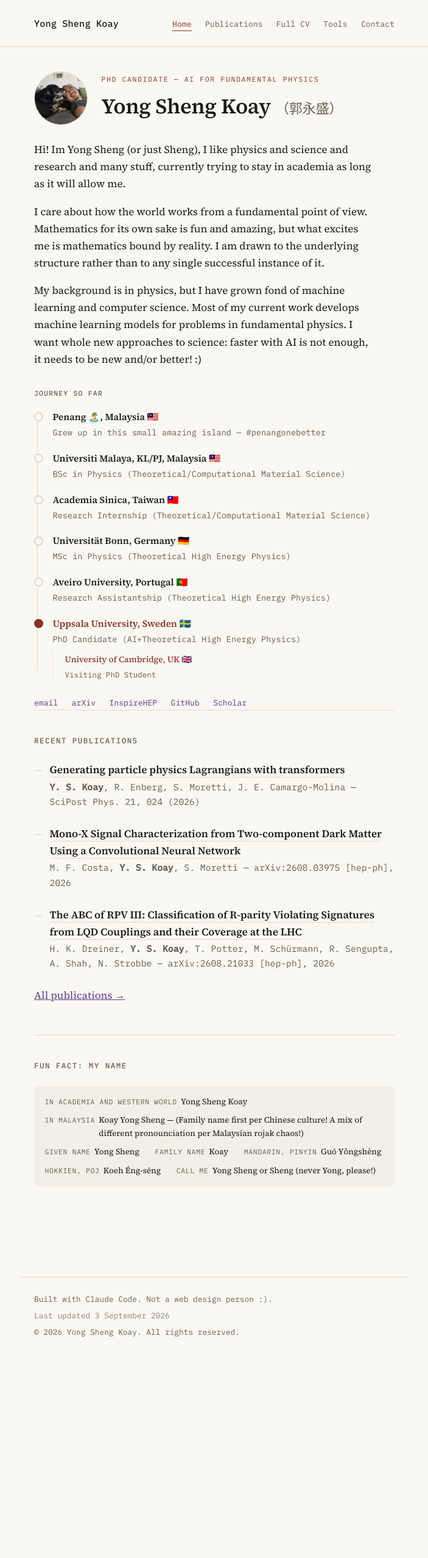
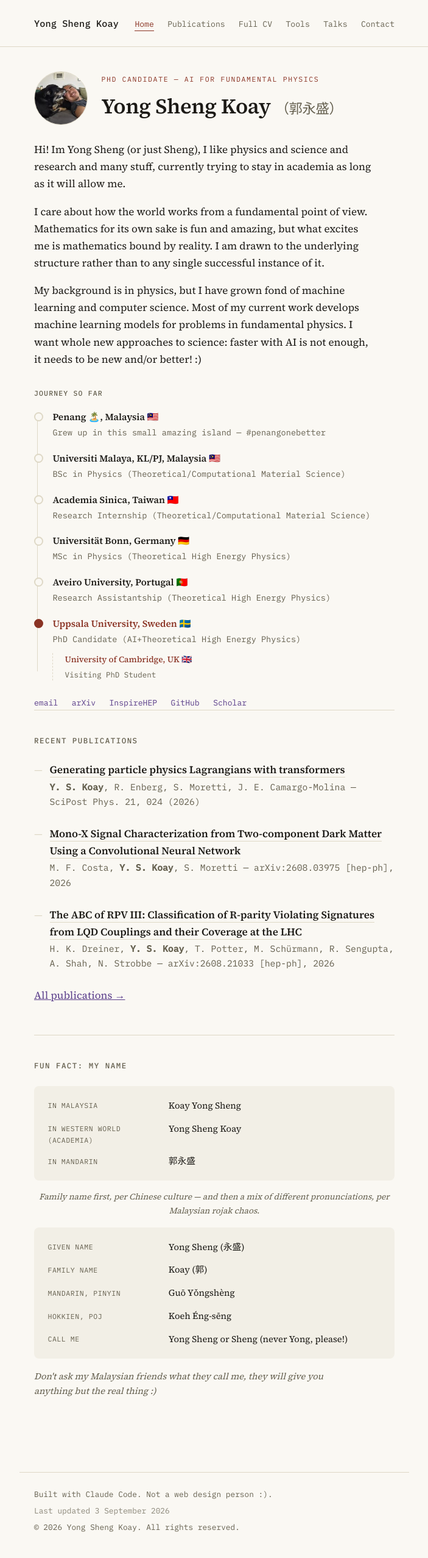
Before and after one commit to kys-sheng/kys-sheng.github.io, a Jekyll site: the page built from index.html, in a window 1280 px wide. Shown: the whole page at 61% size, without its empty margins (288-991 px from the left). Built offline with Jekyll 4.4.1, drawn with Linux system fonts in a browser that asks for light colours; before the commit the page ends 2235 px from its top, so only the background shows below that.

Commit message:
Split fun-fact section into two blocks, add Talks page
Home's name fun-fact box is now two grouped blocks (Malaysia/academia/
Mandarin naming, then given/family/pinyin/POJ/nickname) with a caption
line between them and a closing line below, per request.

Adds a new Talks page (nav: Home/Publications/Full CV/Tools/Talks/
Contact) with an under-construction note, a placeholder talk entry using
plain XXX fields, and a QR code slot that falls back to a placeholder box
until an image path is set in _data/talks.yml.

Co-Authored-By: Claude Sonnet 5 <noreply@anthropic.com>
Claude-Session: https://claude.ai/code/session_0191DsVr1Nwx9izZDzbZMoAX

```diff
--- a/_data/profile.yml
+++ b/_data/profile.yml
@@ -56,23 +56,33 @@ links:
   - label: "Scholar"
     url: "https://scholar.google.com/citations?user=shyOq3QAAAAJ"
 
-# "Fun fact" section, shown at the bottom of Home. Add/remove rows freely,
-# order here is the order they're shown in.
+# "Fun fact" section, shown at the bottom of Home, as two blocks of rows
+# with a caption line between them, and a cheeky closing line at the end.
+# Add/remove rows freely — order here is the order they're shown in.
 # The Hokkien POJ line is a best-effort reading (郭永盛 -> Koeh Éng-sēng) —
 # Hokkien pronunciation varies a lot by region/family, so please double-check
 # it matches how your own family actually says it before trusting it.
-name_fun_fact:
-  - label: "In academia and western world"
+name_fun_fact_block1:
+  - label: "In Malaysia"
+    value: "Koay Yong Sheng"
+  - label: "In Western World (Academia)"
     value: "Yong Sheng Koay"
-  - label: "In Malaysia"
-    value: "Koay Yong Sheng — (Family name first per Chinese culture! A mix of different pronounciation per Malaysian rojak chaos!)"
+  - label: "In Mandarin"
+    value: "郭永盛"
+name_fun_fact_intro: >
+  Family name first, per Chinese culture — and then a mix of different
+  pronunciations, per Malaysian rojak chaos.
+name_fun_fact_block2:
   - label: "Given name"
-    value: "Yong Sheng"
+    value: "Yong Sheng (永盛)"
   - label: "Family name"
-    value: "Koay"
+    value: "Koay (郭)"
   - label: "Mandarin, Pinyin"
     value: "Guō Yǒngshèng"
   - label: "Hokkien, POJ"
     value: "Koeh Éng-sēng"
   - label: "Call me"
     value: "Yong Sheng or Sheng (never Yong, please!)"
+name_fun_fact_outro: >
+  Don't ask my Malaysian friends what they call me, they will give you
+  anything but the real thing :)
--- a/_layouts/default.html
+++ b/_layouts/default.html
@@ -17,6 +17,7 @@
       <li><a href="{{ '/publications.html' | relative_url }}"{% if page.url == '/publications.html' %} aria-current="page"{% endif %}>Publications</a></li>
       <li><a href="{{ '/cv.html' | relative_url }}"{% if page.url == '/cv.html' %} aria-current="page"{% endif %}>Full CV</a></li>
       <li><a href="{{ '/tools.html' | relative_url }}"{% if page.url == '/tools.html' %} aria-current="page"{% endif %}>Tools</a></li>
+      <li><a href="{{ '/talks.html' | relative_url }}"{% if page.url == '/talks.html' %} aria-current="page"{% endif %}>Talks</a></li>
       <li><a href="{{ '/contact.html' | relative_url }}"{% if page.url == '/contact.html' %} aria-current="page"{% endif %}>Contact</a></li>
     </ul>
   </div>
--- a/index.html
+++ b/index.html
@@ -56,11 +56,21 @@ title: Home
 <section>
   <h2>Fun fact: my name</h2>
   <dl class="name-note">
-    {% for row in p.name_fun_fact %}
+    {% for row in p.name_fun_fact_block1 %}
     <div class="name-note-row">
       <dt>{{ row.label }}</dt>
       <dd>{{ row.value }}</dd>
     </div>
     {% endfor %}
   </dl>
+  <p class="fun-fact-intro">{{ p.name_fun_fact_intro }}</p>
+  <dl class="name-note">
+    {% for row in p.name_fun_fact_block2 %}
+    <div class="name-note-row">
+      <dt>{{ row.label }}</dt>
+      <dd>{{ row.value }}</dd>
+    </div>
+    {% endfor %}
+  </dl>
+  <p class="fun-fact-outro">{{ p.name_fun_fact_outro }}</p>
 </section>
--- a/style.css
+++ b/style.css
@@ -95,17 +95,31 @@ h1{font-size:2.15rem; font-weight:600; margin:0 0 .35rem; text-wrap:balance; let
 .journey-visits .journey-role{font-size:.78rem}
 
 .name-note{
-  display:flex; flex-wrap:wrap; gap:.5rem 1.6rem;
+  display:grid; grid-template-columns:11rem 1fr; row-gap:.85rem; column-gap:1.4rem;
   background:var(--surface); border-radius:8px;
-  padding:.9rem 1.1rem; margin:0 0 1.8rem;
-  font-size:.84rem;
+  padding:1.2rem 1.4rem; margin:0; font-size:.92rem;
 }
-.name-note-row{display:flex; gap:.4rem; align-items:baseline}
+.name-note-row{display:contents}
 .name-note dt{
   font-family:"IBM Plex Mono", monospace; font-size:.72rem; text-transform:uppercase;
-  letter-spacing:.05em; color:var(--muted); white-space:nowrap;
+  letter-spacing:.05em; color:var(--muted); padding-top:.15rem;
 }
 .name-note dd{margin:0; color:var(--text)}
+
+.fun-fact-intro{
+  color:var(--muted); font-size:.86rem; font-style:italic;
+  text-align:center; margin:1rem 0; max-width:none;
+}
+.fun-fact-outro{
+  font-style:italic; color:var(--muted); font-size:.92rem;
+  margin:1.1rem 0 0;
+}
+@media (max-width:520px){
+  .name-note{grid-template-columns:1fr; row-gap:.3rem}
+  .name-note-row{display:block; margin-bottom:.7rem}
+  .name-note-row:last-child{margin-bottom:0}
+  .name-note dt{padding-top:0}
+}
 
 .profile-row{display:flex; align-items:center; gap:1.4rem; margin-bottom:1.6rem}
 .avatar{
@@ -180,6 +194,14 @@ h3{font-size:1.15rem; font-weight:600; margin:0 0 .2rem}
 .tool-links a{color:var(--link); text-decoration:none; border-bottom:1px solid transparent}
 .tool-links a:hover{border-bottom-color:var(--link)}
 
+/* talks page */
+.qr-code{width:180px; height:180px; object-fit:contain; border:1px solid var(--rule); border-radius:8px; padding:.8rem; background:var(--bg)}
+.qr-code-placeholder{
+  width:180px; height:180px; display:flex; align-items:center; justify-content:center;
+  border:1px dashed var(--rule); border-radius:8px; color:var(--muted);
+  font-family:"IBM Plex Mono", monospace; font-size:.78rem; text-align:center; padding:1rem;
+}
+
 footer.site-footer{
   max-width:640px; margin:2.5rem auto 0; padding:1.6rem 1.5rem 2.5rem;
   border-top:1px solid var(--rule);
```
Also changed, not shown: _data/talks.yml (added, +19 -0 lines), talks.html (added, +39 -0 lines), README.md.
